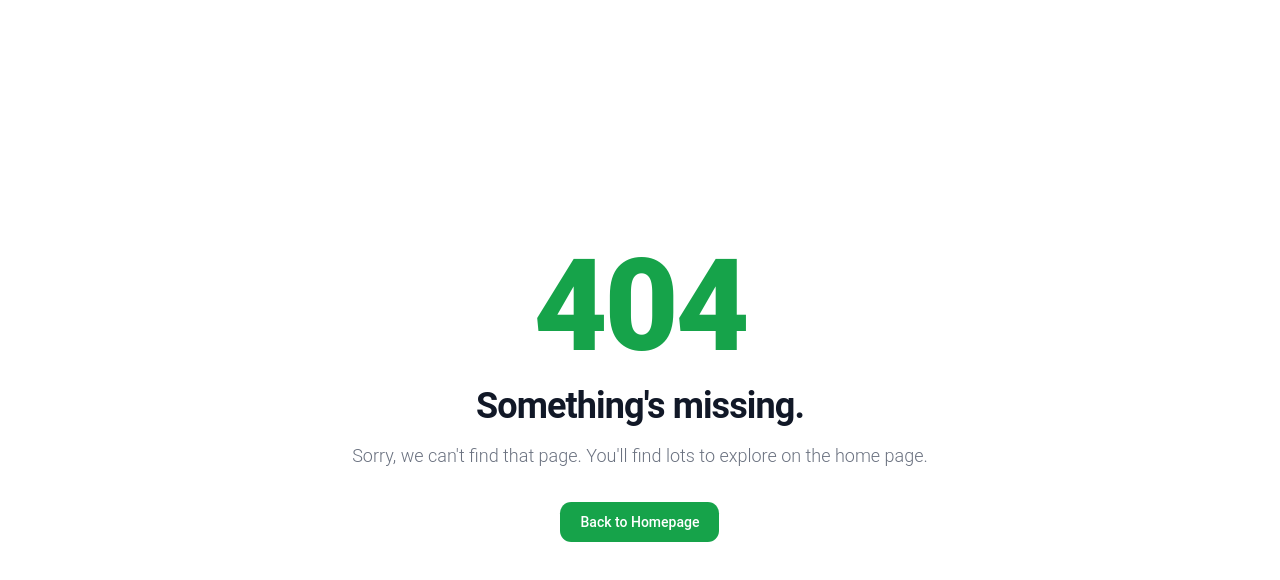
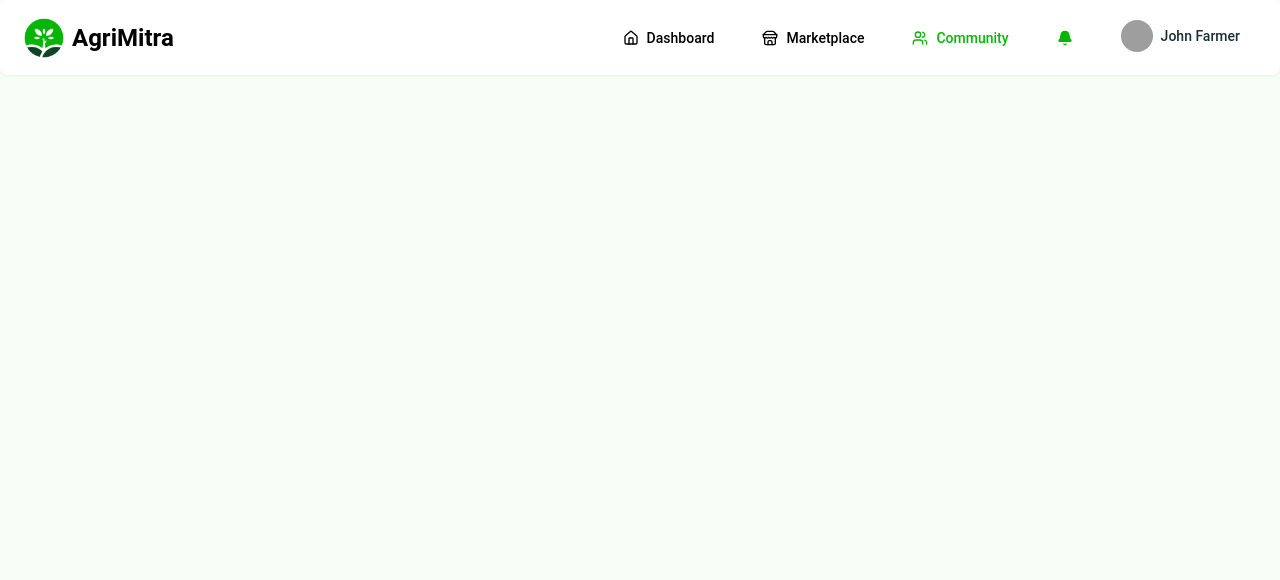
Before and after one commit to Basharkhan7776/AgriMitra, a React (Vite) app in the folder web/: page /community in a window 1280 px wide. Before the commit this address had no page. Shown: the top 580 px of the page. Built offline with nearby package versions, Linux system fonts and the light colour scheme; grey boxes are pictures that could not be loaded.

Commit message:
add Community, Dashboard, and Marketplace pages; update routing and add Avatar component

```diff
--- a/web/package.json
+++ b/web/package.json
@@ -10,6 +10,7 @@
     "preview": "vite preview"
   },
   "dependencies": {
+    "@radix-ui/react-avatar": "^1.1.3",
     "@radix-ui/react-checkbox": "^1.1.4",
     "@radix-ui/react-label": "^2.1.2",
     "@radix-ui/react-slot": "^1.1.2",
--- a/web/src/App.tsx
+++ b/web/src/App.tsx
@@ -1,8 +1,11 @@
 import { BrowserRouter, Routes, Route } from "react-router-dom";
-import Home from "./pages/Home";
-import Login from "./pages/Login";
-import Register from "./pages/Register";
-import NotFound from "./pages/NotFound";
+import Home from "@/pages/Home";
+import Login from "@/pages/Login";
+import Register from "@/pages/Register";
+import Dashboard from "@/pages/Dashboard";
+import NotFound from "@/pages/NotFound";
+import Community from "@/pages/Community";
+import Marketplace from "@/pages/Marketplace";
 
 function App() {
 
@@ -12,6 +15,9 @@ function App() {
         <Route index element={<Home/>} />
         <Route path="/login" element={<Login/>} />
         <Route path="/register" element={<Register/>} />
+        <Route path="/dashboard" element={<Dashboard/>} />
+        <Route path="/community" element={<Community/>} />
+        <Route path="/marketplace" element={<Marketplace/>} />
         <Route path="*" element={<NotFound/>} />
       </Routes>
     </BrowserRouter>
--- /dev/null
+++ b/web/src/components/navBar.tsx
@@ -0,0 +1,75 @@
+
+import { Logo } from "@/components/ui/logo"
+import { useNavigate } from "react-router-dom";
+import { Button } from "@/components/ui/button"
+import { Avatar, AvatarFallback, AvatarImage } from "@/components/ui/avatar"
+import { Bell, HomeIcon, Store, Users } from "lucide-react";
+
+
+function NavBarHome({ mainButtonSite, mainButtonText, homePage }: { mainButtonSite: string, mainButtonText: string, homePage: boolean }) {
+    const navigate = useNavigate()
+    return (
+        <div id="HomeNavPanel" className="w-full fixed top-0 bg-white rounded-sm shadow-sm p-3 px-6 flex gap-4 justify-between items-center snap-center snap-mandatory">
+            <Logo />
+            <div className="flex gap-8 items-center">
+                <a href={homePage ? "#home" : undefined} onClick={!homePage ? () => navigate("/") : undefined} className="hover:text-primary hover:bg-white transition-all duration-300 cursor-pointer">Home</a>
+                <a href="#feature" className="hover:text-primary hover:bg-white transition-all duration-300 cursor-pointer">Feature</a>
+                <a href="#marketplace" className="hover:text-primary hover:bg-white transition-all duration-300 cursor-pointer">Marketplace</a>
+                <a href="#about" className="hover:text-primary hover:bg-white transition-all duration-300 cursor-pointer">About</a>
+                <a href="#contact" className="hover:text-primary hover:bg-white transition-all duration-300 cursor-pointer">Contact</a>
+                <Button onClick={() => { navigate(mainButtonSite) }} >{mainButtonText}</Button>
+            </div>
+        </div>
+    )
+}
+
+function NavBarDash({ currentPage }: { currentPage: "dashboard" | "marketplace" | "community" }) {
+    const navigate = useNavigate()
+    return (
+        <div id="DashboardNavPanel" className="w-full fixed top-0 bg-white rounded-sm shadow-sm py-4 px-6  flex gap-4 justify-between items-center ">
+            <Logo />
+            <div className="flex gap-4 items-center">
+                <div className="flex gap-4">
+                    <Button
+                        variant={"ghost"}
+                        className={`${(currentPage == "dashboard") ? "text-primary hover:text-primary" : ""}`}
+                        onClick={() => navigate("/dashboard")}
+                    >
+                        <HomeIcon /> Dashboard
+                    </Button>
+                    <Button
+                        variant={"ghost"}
+                        className={`${(currentPage == "marketplace") ? "text-primary hover:text-primary" : ""}`}
+                        onClick={() => navigate("/marketplace")}
+                    >
+                        <Store /> Marketplace
+                    </Button>
+                    <Button
+                        variant={"ghost"}
+                        className={`${(currentPage == "community") ? "text-primary hover:text-primary" : ""}`}
+                        onClick={() => navigate("/community")}
+                    >
+                        <Users /> Community
+                    </Button>
+                    <Button
+                        variant={"ghost"}
+                    >
+                        <Bell fill="#07B506" stroke="#07B506" />
+                    </Button>
+                </div>
+                <div>
+                    <Button variant={"secondary"}>
+                        <Avatar className="h-8 w-8">
+                            <AvatarImage src="https://github.com/shadcn.png" />
+                            <AvatarFallback>CN</AvatarFallback>
+                        </Avatar>
+                        John Farmer
+                    </Button>
+                </div>
+            </div>
+        </div>
+    )
+}
+
+
+export { NavBarHome, NavBarDash }
--- /dev/null
+++ b/web/src/components/ui/avatar.tsx
@@ -0,0 +1,48 @@
+import * as React from "react"
+import * as AvatarPrimitive from "@radix-ui/react-avatar"
+
+import { cn } from "@/lib/utils"
+
+const Avatar = React.forwardRef<
+  React.ElementRef<typeof AvatarPrimitive.Root>,
+  React.ComponentPropsWithoutRef<typeof AvatarPrimitive.Root>
+>(({ className, ...props }, ref) => (
+  <AvatarPrimitive.Root
+    ref={ref}
+    className={cn(
+      "relative flex h-10 w-10 shrink-0 overflow-hidden rounded-full",
+      className
+    )}
+    {...props}
+  />
+))
+Avatar.displayName = AvatarPrimitive.Root.displayName
+
+const AvatarImage = React.forwardRef<
+  React.ElementRef<typeof AvatarPrimitive.Image>,
+  React.ComponentPropsWithoutRef<typeof AvatarPrimitive.Image>
+>(({ className, ...props }, ref) => (
+  <AvatarPrimitive.Image
+    ref={ref}
+    className={cn("aspect-square h-full w-full", className)}
+    {...props}
+  />
+))
+AvatarImage.displayName = AvatarPrimitive.Image.displayName
+
+const AvatarFallback = React.forwardRef<
+  React.ElementRef<typeof AvatarPrimitive.Fallback>,
+  React.ComponentPropsWithoutRef<typeof AvatarPrimitive.Fallback>
+>(({ className, ...props }, ref) => (
+  <AvatarPrimitive.Fallback
+    ref={ref}
+    className={cn(
+      "flex h-full w-full items-center justify-center rounded-full bg-muted",
+      className
+    )}
+    {...props}
+  />
+))
+AvatarFallback.displayName = AvatarPrimitive.Fallback.displayName
+
+export { Avatar, AvatarImage, AvatarFallback }
--- /dev/null
+++ b/web/src/pages/Community.tsx
@@ -0,0 +1,10 @@
+import { NavBarDash } from "@/components/navBar";
+
+
+export default function Community() {
+  return (
+    <div className="w-full h-screen">
+        <NavBarDash currentPage={"community"}/>
+    </div>
+  )
+}
--- /dev/null
+++ b/web/src/pages/Dashboard.tsx
@@ -0,0 +1,11 @@
+import { NavBarDash } from "@/components/navBar"
+
+
+
+export default function Dashboard() {
+  return (
+    <div className="w-full h-screen">
+        <NavBarDash currentPage={"dashboard"}/>
+    </div>
+  )
+}
--- a/web/src/pages/Home.tsx
+++ b/web/src/pages/Home.tsx
@@ -1,25 +1,17 @@
 import { Button } from "@/components/ui/button"
-import { Logo } from "@/components/ui/logo"
 import HeroImage from "@/assets/HeroImage.png";
 import DemoVideoMock from "@/assets/DemoVideoMock.png";
 import { Card } from "@/components/ui/card";
+import { NavBarHome } from "@/components/navBar";
 import { Bug, ChartLine, Cloud, File, Leaf, Wallet } from "lucide-react";
 import { FooterMain } from "@/components/footer";
+import { useNavigate } from "react-router-dom";
 
 function Home() {
+  const navigate=useNavigate()
   return (
     <div className="w-full flex flex-col items-center justify-center scroll-smooth  snap snap-y snap-mandatory">
-      <div id="HomeNavPanel" className="w-full fixed top-0 bg-white rounded-sm shadow-sm p-3 px-6 flex gap-4 justify-between items-center snap-center snap-mandatory">
-        <Logo />
-        <div className="flex gap-8 items-center">
-          <a href="#home" className="hover:text-primary hover:bg-white transition-all duration-300 cursor-pointer">Home</a>
-          <a href="#feature" className="hover:text-primary hover:bg-white transition-all duration-300 cursor-pointer">Feature</a>
-          <a href="#marketplace" className="hover:text-primary hover:bg-white transition-all duration-300 cursor-pointer">Marketplace</a>
-          <a href="#about" className="hover:text-primary hover:bg-white transition-all duration-300 cursor-pointer">About</a>
-          <a href="#contact" className="hover:text-primary hover:bg-white transition-all duration-300 cursor-pointer">Contact</a>
-          <Button >Get Started</Button>
-        </div>
-      </div>
+      <NavBarHome mainButtonSite="/register" mainButtonText="Get Started" homePage={true}/>
       <div id="home" className="w-full  h-screen flex gap-4 justify-around snap-center snap-mandatory">
         <div className="flex flex-col justify-center gap-8">
           <h1 className="text-6xl text-center font-bold  text-black">Transforming Agriculture</h1>
@@ -27,14 +19,14 @@ function Home() {
           <p className="text-center text-secondary-foreground">Experience next-generation farming with hyperlocal weather forecasts, AI-powered <br />
             pest management, and a verified marketplace - all in one platform. </p>
           <div className="flex justify-center">
-            <Button className="text-2xl p-8 font-semibold">Explore AgriMitra</Button>
+            <Button onClick={()=>{navigate("/register")}} className="text-2xl p-8 font-semibold">Explore AgriMitra</Button>
           </div>
         </div>
         <div className="p-12 flex justify-center items-center">
           <img src={HeroImage} alt="Home Image" className="rounded-[15%] h-[700px]" />
         </div>
       </div>
-      <div id="about" className="h-screen justify-center flex flex-col gap-12 snap-center snap-mandatory">
+      <div id="feature" className="h-screen justify-center flex flex-col gap-12 snap-center snap-mandatory">
         <div className="flex flex-col items-center gap-4 p-12">
           <h1 className="text-3xl font-semibold">Powerfull Feature for Modern farming</h1>
           <p>Everything you need to optimize your </p>
--- /dev/null
+++ b/web/src/pages/Marketplace.tsx
@@ -0,0 +1,10 @@
+import { NavBarDash } from "@/components/navBar";
+
+
+export default function Marketplace() {
+  return (
+    <div className="w-full h-screen">
+        <NavBarDash currentPage={"marketplace"}/>
+    </div>
+  )
+}
--- a/web/src/pages/NotFound.tsx
+++ b/web/src/pages/NotFound.tsx
@@ -1,14 +1,16 @@
+import { useNavigate } from "react-router-dom"
 
 function NotFound() {
+  const navigate = useNavigate()
   return (
     <section className="bg-white dark:bg-gray-900">
   <div className=" w-full min-h-screen flex justify-center items-center py-8 px-4 mx-auto lg:py-16 lg:px-6">
 
         <div className="mx-auto max-w-screen-sm text-center">
-            <h1 className="mb-4 text-7xl tracking-tight font-extrabold lg:text-9xl text-green-600 dark:text-primary-500">404</h1>
+            <h1 className="mb-4 text-7xl tracking-tight font-extrabold lg:text-9xl text-primary dark:text-primary-500">404</h1>
             <p className="mb-4 text-3xl tracking-tight font-bold text-gray-900 md:text-4xl dark:text-white">Something's missing.</p>
             <p className="mb-4 text-lg font-light text-gray-500 dark:text-gray-400">Sorry, we can't find that page. You'll find lots to explore on the home page. </p>
-            <a href="/" className="inline-flex text-white bg-green-600 hover:bg-primary-800 focus:ring-4 focus:outline-none focus:ring-primary-300 font-medium rounded-lg text-sm px-5 py-2.5 text-center dark:focus:ring-primary-900 my-4">Back to Homepage</a>
+            <a onClick={()=>{navigate("/")}} className="inline-flex text-white bg-primary hover:bg-primary-800 focus:ring-4 focus:outline-none focus:ring-primary-300 font-medium rounded-lg text-sm px-5 py-2.5 text-center dark:focus:ring-primary-900 my-4 cursor-pointer">Back to Homepage</a>
         </div>
     </div>
 </section>
```
Also changed, not shown: web/src/pages/Login.tsx (+2 -12 lines), web/src/pages/Register.tsx (+12 -22 lines), 1 other file (tests, documents, lock files or other folders).
